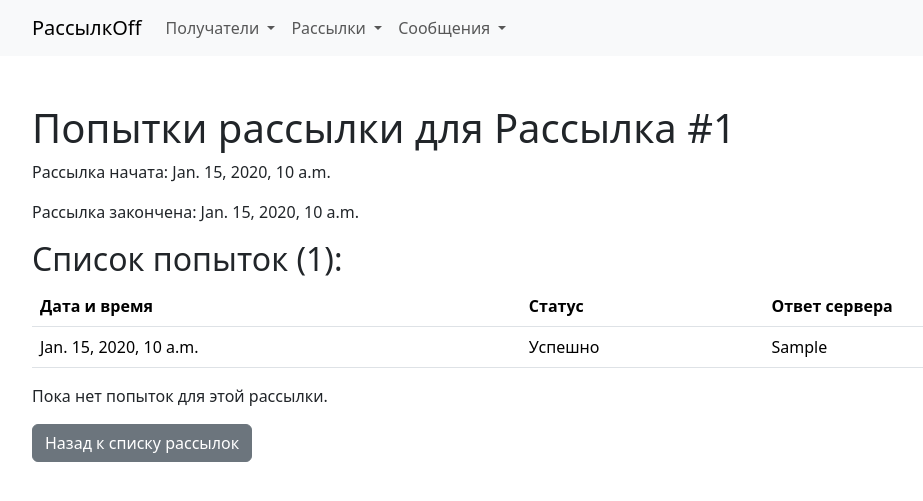
After one commit to Polexa84/poleshko_course_6, a Django app: page /recipients/mailings/1/attempts/ in a window 1280 px wide. The commit adds this page. Shown: the top 501 px of the page, without its empty margins (50-973 px from the left). Run offline with Django 5.2, Linux system fonts and the light colour scheme; tables that the repository leaves empty hold one stand-in row (values such as "Sample post"); some libraries are stand-ins or nearby versions.

Commit message:
Попытки рассылок
Для каждой попытки отправки рассылки должны сохраняться следующие данные: дата и время попытки, статус (успешно / не успешно), ответ почтового сервера.

Логика работы попытки рассылки

Модель «Попытка рассылки»:

    Дата и время попытки (datetime).
    Статус (строка:

    'Успешно'

    ,

    'Не успешно'

    ).
    Ответ почтового сервера (текст).
    Рассылка (внешний ключ на модель «Рассылка»).

На главной странице должно отображаться количество всех рассылок, количество активных рассылок (со статусом

'Запущена'

) и количество уникальных получателей.

```diff
--- a/MyProject/mailing/models.py
+++ b/MyProject/mailing/models.py
@@ -1,7 +1,9 @@
 from django.db import models
-from postal_service.models import Message  # Импортируем модель Message из postal_service
+from postal_service.models import Message
+
 
 class Recipient(models.Model):
+    """Модель получателя рассылки."""
     email = models.EmailField(unique=True, verbose_name="Email")
     full_name = models.CharField(max_length=255, verbose_name="Ф.И.О.")
     comment = models.TextField(blank=True, null=True, verbose_name="Комментарий")
@@ -13,7 +15,9 @@ class Recipient(models.Model):
         verbose_name = "Получатель"
         verbose_name_plural = "Получатели"
 
+
 class Mailing(models.Model):
+    """Модель рассылки с настройками отправки."""
     start_time = models.DateTimeField(verbose_name='Дата и время первой отправки')
     end_time = models.DateTimeField(verbose_name='Дата и время окончания отправки')
     status = models.CharField(
@@ -26,12 +30,49 @@ class Mailing(models.Model):
         default='created',
         verbose_name='Статус'
     )
-    message = models.ForeignKey(Message, on_delete=models.CASCADE, verbose_name='Сообщение')  # Указываем на модель Message из postal_service
+    message = models.ForeignKey(Message, on_delete=models.CASCADE, verbose_name='Сообщение')
     recipients = models.ManyToManyField(Recipient, verbose_name='Получатели')
 
     def __str__(self):
-        return f"Рассылка {self.pk}: {self.message.subject}"
+        return f"Рассылка #{self.pk}"
 
     class Meta:
         verbose_name = 'Рассылка'
         verbose_name_plural = 'Рассылки'
+
+
+class MailingAttempt(models.Model):
+    """Модель для хранения результатов попытки отправки рассылки."""
+    ATTEMPT_STATUS = [
+        ('success', 'Успешно'),
+        ('failed', 'Не успешно'),
+    ]
+
+    mailing = models.ForeignKey(
+        Mailing,
+        on_delete=models.CASCADE,
+        verbose_name='Рассылка',
+        related_name='attempts'
+    )
+    attempt_time = models.DateTimeField(
+        auto_now_add=True,
+        verbose_name='Дата и время попытки'
+    )
+    status = models.CharField(
+        max_length=10,
+        choices=ATTEMPT_STATUS,
+        verbose_name='Статус'
+    )
+    server_response = models.TextField(
+        blank=True,
+        null=True,
+        verbose_name='Ответ сервера'
+    )
+
+    def __str__(self):
+        return f"Попытка #{self.pk} ({self.status})"
+
+    class Meta:
+        verbose_name = 'Попытка рассылки'
+        verbose_name_plural = 'Попытки рассылок'
+        ordering = ['-attempt_time']
--- a/MyProject/mailing/urls.py
+++ b/MyProject/mailing/urls.py
@@ -16,4 +16,7 @@ urlpatterns = [
     path('mailings/<int:pk>/update/', views.mailing_update, name='mailing_update'),  # Редактирование рассылки
     path('mailings/<int:pk>/delete/', views.mailing_delete, name='mailing_delete'),  # Удаление рассылки
     path('mailings/<int:pk>/send/', views.send_mailing, name='send_mailing'),  # Отправка рассылки
+
+    # Mailing Attempts URL
+    path('mailings/<int:mailing_id>/attempts/', views.mailing_attempts, name='mailing_attempts'),  # Попытки рассылки
 ]
--- a/MyProject/mailing/views.py
+++ b/MyProject/mailing/views.py
@@ -1,7 +1,32 @@
 from django.shortcuts import render, redirect, get_object_or_404
-from .models import Recipient, Mailing
+from .models import Recipient, Mailing, MailingAttempt  # Убедитесь, что MailingAttempt импортирован
 from .forms import RecipientForm, MailingForm
-from .tasks import send_mailing_task  # Import the Celery task
+from .tasks import send_mailing_task  # Импортируйте Celery задачу
+
+
+# Главная страница
+def home(request):
+    total_mailings = Mailing.objects.count()
+    active_mailings = Mailing.objects.filter(status='running').count()
+    unique_recipients = Recipient.objects.distinct().count()
+
+    context = {
+        'total_mailings': total_mailings,
+        'active_mailings': active_mailings,
+        'unique_recipients': unique_recipients,
+    }
+    return render(request, 'home.html', context)
+
+
+# Mailing Attempts View
+def mailing_attempts(request, mailing_id):
+    """
+    View для отображения попыток рассылки для конкретной рассылки.
+    """
+    mailing = get_object_or_404(Mailing, pk=mailing_id)
+    attempts = MailingAttempt.objects.filter(mailing=mailing).order_by('-attempt_time')
+    return render(request, 'mailing/mailing_attempts.html', {'mailing': mailing, 'attempts': attempts})
+
 
 # Recipient Views
 def recipient_list(request):
@@ -9,16 +34,18 @@ def recipient_list(request):
     recipients = Recipient.objects.all()
     return render(request, 'mailing/recipient_list.html', {'recipients': recipients})
 
+
 def recipient_create(request):
     """Создает нового получателя."""
     if request.method == 'POST':
         form = RecipientForm(request.POST)
         if form.is_valid():
             form.save()
-            return redirect('mailing:recipient_list')  # Use namespace
+            return redirect('mailing:recipient_list')  # Используйте пространство имен
     else:
         form = RecipientForm()
     return render(request, 'mailing/recipient_form.html', {'form': form})
+
 
 def recipient_update(request, pk):
     """Редактирует существующего получателя."""
@@ -27,17 +54,18 @@ def recipient_update(request, pk):
         form = RecipientForm(request.POST, instance=recipient)
         if form.is_valid():
             form.save()
-            return redirect('mailing:recipient_list')  # Use namespace
+            return redirect('mailing:recipient_list')  # Используйте пространство имен
     else:
         form = RecipientForm(instance=recipient)
     return render(request, 'mailing/recipient_form.html', {'form': form})
+
 
 def recipient_delete(request, pk):
     """Удаляет получателя."""
     recipient = get_object_or_404(Recipient, pk=pk)
     if request.method == 'POST':
         recipient.delete()
-        return redirect('mailing:recipient_list')  # Use namespace
+        return redirect('mailing:recipient_list')  # Используйте пространство имен
     return render(request, 'mailing/recipient_confirm_delete.html', {'recipient': recipient})
 
 
@@ -47,16 +75,18 @@ def mailing_list(request):
     mailings = Mailing.objects.all()
     return render(request, 'mailing/mailing_list.html', {'mailings': mailings})
 
+
 def mailing_create(request):
     """Создает новую рассылку."""
     if request.method == 'POST':
         form = MailingForm(request.POST)
         if form.is_valid():
             form.save()
-            return redirect('mailing:mailing_list')  # Use namespace
+            return redirect('mailing:mailing_list')  # Используйте пространство имен
     else:
         form = MailingForm()
     return render(request, 'mailing/mailing_form.html', {'form': form})
+
 
 def mailing_update(request, pk):
     """Редактирует существующую рассылку."""
@@ -65,32 +95,34 @@ def mailing_update(request, pk):
         form = MailingForm(request.POST, instance=mailing)
         if form.is_valid():
             form.save()
-            return redirect('mailing:mailing_list')  # Use namespace
+            return redirect('mailing:mailing_list')  # Используйте пространство имен
     else:
         form = MailingForm(instance=mailing)
     return render(request, 'mailing/mailing_form.html', {'form': form})
+
 
 def mailing_delete(request, pk):
     """Удаляет рассылку."""
     mailing = get_object_or_404(Mailing, pk=pk)
     if request.method == 'POST':
         mailing.delete()
-        return redirect('mailing:mailing_list')  # Use namespace
+        return redirect('mailing:mailing_list')  # Используйте пространство имен
     return render(request, 'mailing/mailing_confirm_delete.html', {'mailing': mailing})
+
 
 def send_mailing(request, pk):
     """Отправляет рассылку по требованию."""
     mailing = get_object_or_404(Mailing, pk=pk)
 
-    # Check if the mailing is already sent or completed
+    # Проверяем статус рассылки
     if mailing.status != 'completed':
-        # Launch the Celery task to send the mailing
+        # Запускаем Celery задачу для отправки рассылки
         send_mailing_task.delay(mailing.pk)
 
         mailing.status = 'started'
         mailing.save()
 
-        return redirect('mailing:mailing_list')  # Redirect to the mailing list page
+        return redirect('mailing:mailing_list')  # Перенаправляем на страницу списка рассылок
     else:
-        # Handle the situation when the mailing has already been sent
+        # Обрабатываем ситуацию с уже отправленной рассылкой
         return render(request, 'mailing/mailing_already_sent.html', {'mailing': mailing})
--- /dev/null
+++ b/MyProject/templates/mailing/mailing_attempts.html
@@ -0,0 +1,33 @@
+{% extends 'base.html' %}
+
+{% block title %}Попытки рассылки для {{ mailing }}{% endblock %}
+
+{% block content %}
+    <h1>Попытки рассылки для {{ mailing }}</h1>
+    <p>Рассылка начата: {{ mailing.start_time }}</p>
+    <p>Рассылка закончена: {{ mailing.end_time }}</p>
+
+    <h2>Список попыток ({{ attempts|length }}):</h2>  {# Добавлено attempts|length #}
+
+    <table class="table">  {# Убрано {% if attempts %} #}
+        <thead>
+            <tr>
+                <th>Дата и время</th>
+                <th>Статус</th>
+                <th>Ответ сервера</th>
+            </tr>
+        </thead>
+        <tbody>
+            {% for attempt in attempts %}
+                <tr>
+                    <td>{{ attempt.attempt_time }}</td>
+                    <td>{{ attempt.get_status_display }}</td>
+                    <td>{{ attempt.server_response }}</td>
+                </tr>
+            {% endfor %}
+        </tbody>
+    </table>  {# Убрано {% else %} и {% endif %} #}
+
+    <p>Пока нет попыток для этой рассылки.</p> {# Оставлено, чтобы увидеть, если что-то сломалось #}
+    <a href="{% url 'mailing:mailing_list' %}" class="btn btn-secondary">Назад к списку рассылок</a>
+{% endblock %}
--- a/MyProject/templates/mailing/mailing_list.html
+++ b/MyProject/templates/mailing/mailing_list.html
@@ -14,6 +14,7 @@
         <th>Статус</th>
         <th>Сообщение</th>
         <th>Действия</th>
+        <th>Попытки</th>  <!-- Новая колонка для ссылок на попытки -->
       </tr>
     </thead>
     <tbody>
@@ -28,6 +29,9 @@
             <a href="{% url 'mailing:mailing_delete' mailing.pk %}" class="btn btn-sm btn-danger">Удалить</a>
             <a href="{% url 'mailing:send_mailing' mailing.pk %}" class="btn btn-sm btn-success">Отправить сейчас</a>
           </td>
+          <td>
+            <a href="{% url 'mailing:mailing_attempts' mailing.pk %}" class="btn btn-sm btn-info">Посмотреть</a>  <!-- Ссылка на попытки -->
+          </td>
         </tr>
       {% endfor %}
     </tbody>
```
Also changed, not shown: MyProject/mailing/tasks.py (+25 -9 lines), MyProject/templates/home.html (+7 -0 lines), MyProject/templates/mailing/mailing_already_sent.html (added, +9 -0 lines).
